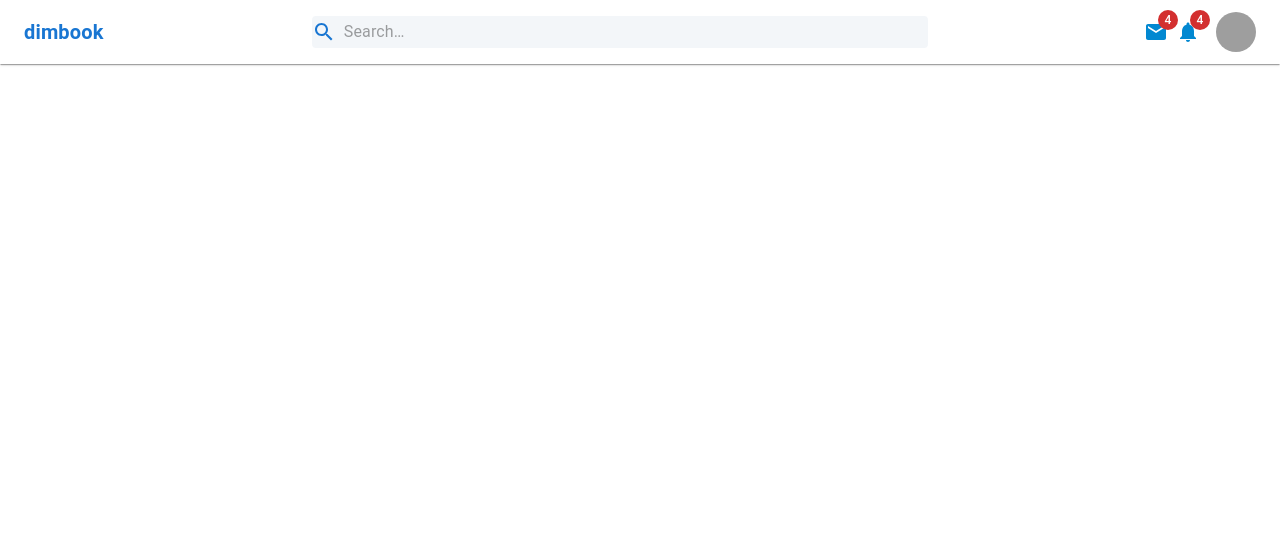
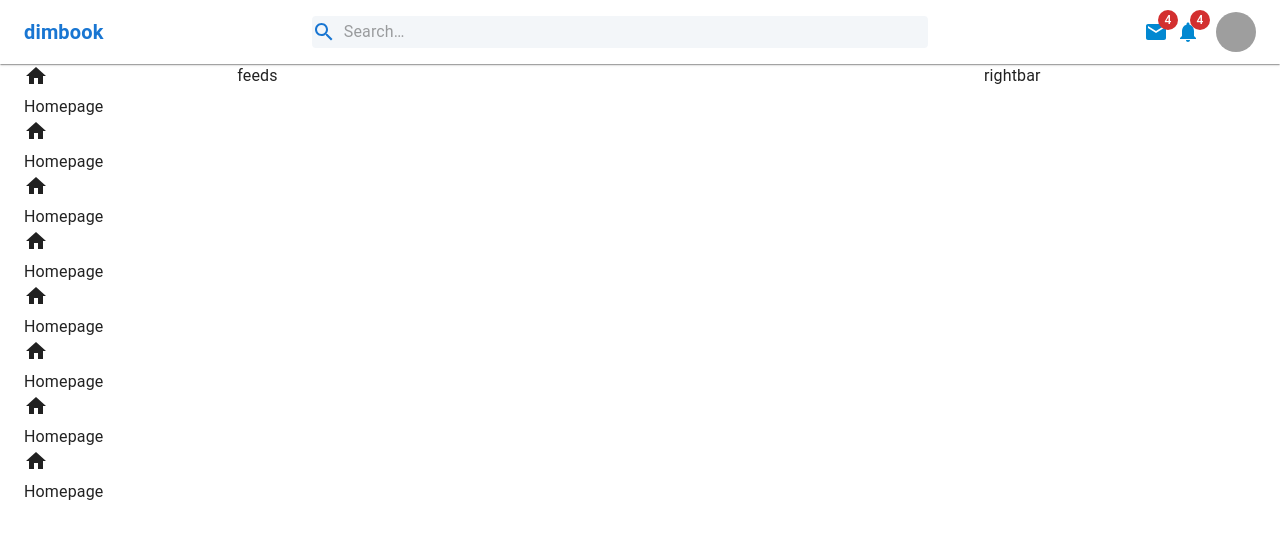
Before and after one commit to Dimuthu1994/mui-practice-fblike-app, a React (Create React App) app: page / in a window 1280 px wide. Shown: the top 538 px of the page. Built offline with nearby package versions, Linux system fonts and the light colour scheme; grey boxes are pictures that could not be loaded.

Commit message:
navbar position arranged

```diff
--- a/src/App.jsx
+++ b/src/App.jsx
@@ -1,9 +1,24 @@
+import { Grid } from "@mui/material";
+import Feeds from "./components/Feeds";
+import Leftbar from "./components/Leftbar";
 import Navbar from "./components/Navbar";
+import Rightbar from "./components/Rightbar";
 
 function App() {
   return (
     <>
       <Navbar />
+      <Grid container>
+        <Grid item sm={2}>
+          <Leftbar />
+        </Grid>
+        <Grid item sm={7}>
+          <Feeds />
+        </Grid>
+        <Grid item sm={3}>
+          <Rightbar />
+        </Grid>
+      </Grid>
     </>
   );
 }
--- /dev/null
+++ b/src/components/Feeds.jsx
@@ -0,0 +1,8 @@
+import { Container } from "@mui/material";
+import React from "react";
+
+function Feeds(props) {
+  return <Container>feeds</Container>;
+}
+
+export default Feeds;
--- a/src/components/Leftbar.jsx
+++ b/src/components/Leftbar.jsx
@@ -1,7 +1,46 @@
+import { Home } from "@mui/icons-material";
+import { Container, Typography } from "@mui/material";
+import { styled, alpha } from "@mui/material/styles";
 import React from "react";
 
+const itemContainer = styled("div")(({ theme }) => {});
 function Leftbar(props) {
-  return <div></div>;
+  return (
+    <Container>
+      <itemContainer>
+        <Home />
+        <Typography>Homepage</Typography>
+      </itemContainer>
+      <itemContainer>
+        <Home />
+        <Typography>Homepage</Typography>
+      </itemContainer>
+      <itemContainer>
+        <Home />
+        <Typography>Homepage</Typography>
+      </itemContainer>
+      <itemContainer>
+        <Home />
+        <Typography>Homepage</Typography>
+      </itemContainer>
+      <itemContainer>
+        <Home />
+        <Typography>Homepage</Typography>
+      </itemContainer>
+      <itemContainer>
+        <Home />
+        <Typography>Homepage</Typography>
+      </itemContainer>
+      <itemContainer>
+        <Home />
+        <Typography>Homepage</Typography>
+      </itemContainer>
+      <itemContainer>
+        <Home />
+        <Typography>Homepage</Typography>
+      </itemContainer>
+    </Container>
+  );
 }
 
 export default Leftbar;
--- a/src/components/Navbar.jsx
+++ b/src/components/Navbar.jsx
@@ -1,4 +1,10 @@
-import { AppBar, Avatar, Toolbar, Typography } from "@mui/material";
+import {
+  AppBar,
+  Avatar,
+  CssBaseline,
+  Toolbar,
+  Typography,
+} from "@mui/material";
 import React, { useState } from "react";
 import { styled, alpha } from "@mui/material/styles";
 import InputBase from "@mui/material/InputBase";
@@ -51,25 +57,30 @@
 function Navbar(props) {
   const [open, setOpen] = useState(false);
   return (
-    <AppBar sx={{ bgcolor: "background.paper", boxShadow: 1 }}>
+    <>
+      <CssBaseline />
+      <AppBar
+        position="sticky"
+        sx={{ bgcolor: "background.paper", boxShadow: 1 }}
+      >
         <MyToolbar>
           <Typography
+            variant="h6"
             sx={{
               display: { xs: "none", sm: "block" },
               fontWeight: "bold",
               color: "primary.main",
             }}
-          variant="h6"
           >
             dimbook
           </Typography>
           <Typography
+            variant="h6"
             sx={{
               display: { xs: "block", sm: "none" },
               fontWeight: "bold",
               color: "primary.main",
             }}
-          variant="h6"
           >
             <MyIconContainer>d</MyIconContainer>
           </Typography>
@@ -108,6 +119,7 @@
           </MyIcons>
         </MyToolbar>
       </AppBar>
+    </>
   );
 }
 
--- a/src/components/Rightbar.jsx
+++ b/src/components/Rightbar.jsx
@@ -1,7 +1,8 @@
+import { Container } from "@mui/material";
 import React from "react";
 
 function Rightbar(props) {
-  return <div></div>;
+  return <Container>rightbar</Container>;
 }
 
 export default Rightbar;
```
Also changed, not shown: src/components/Feed.jsx (deleted). Lines whose indentation alone changed are shown as unchanged.
